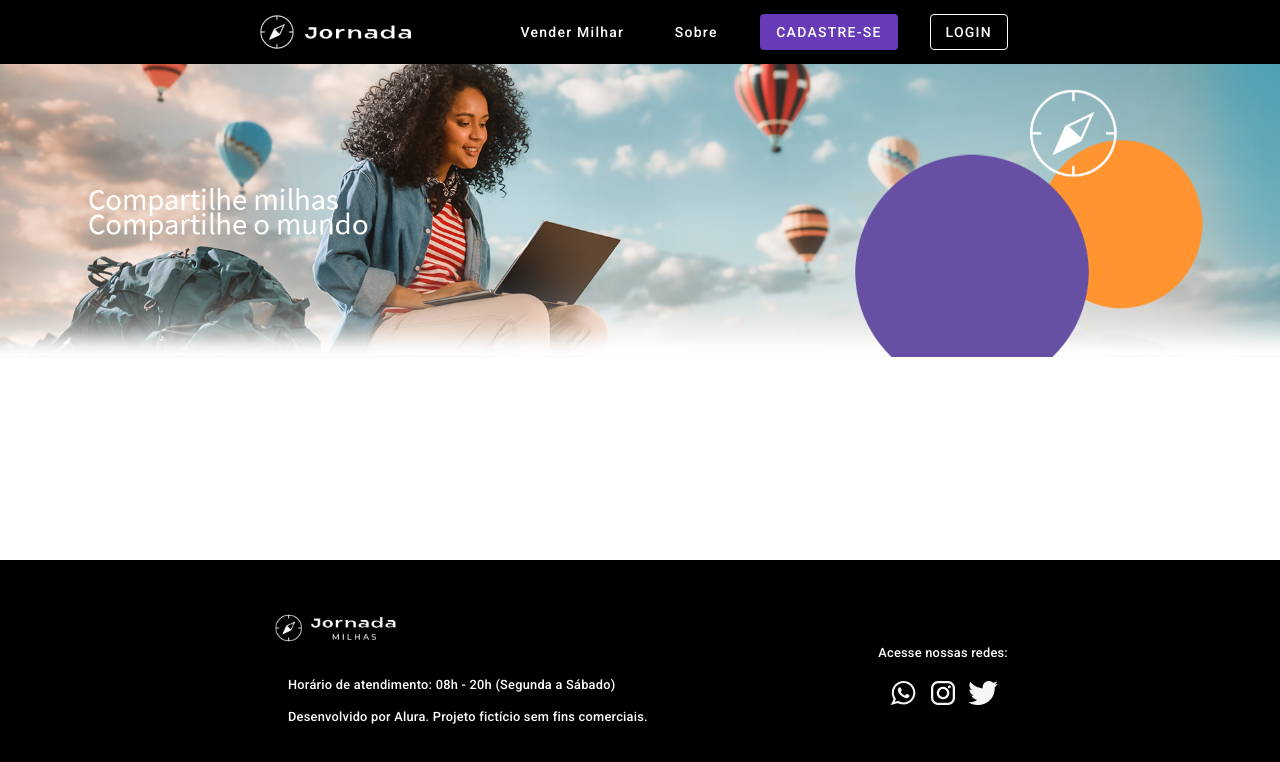
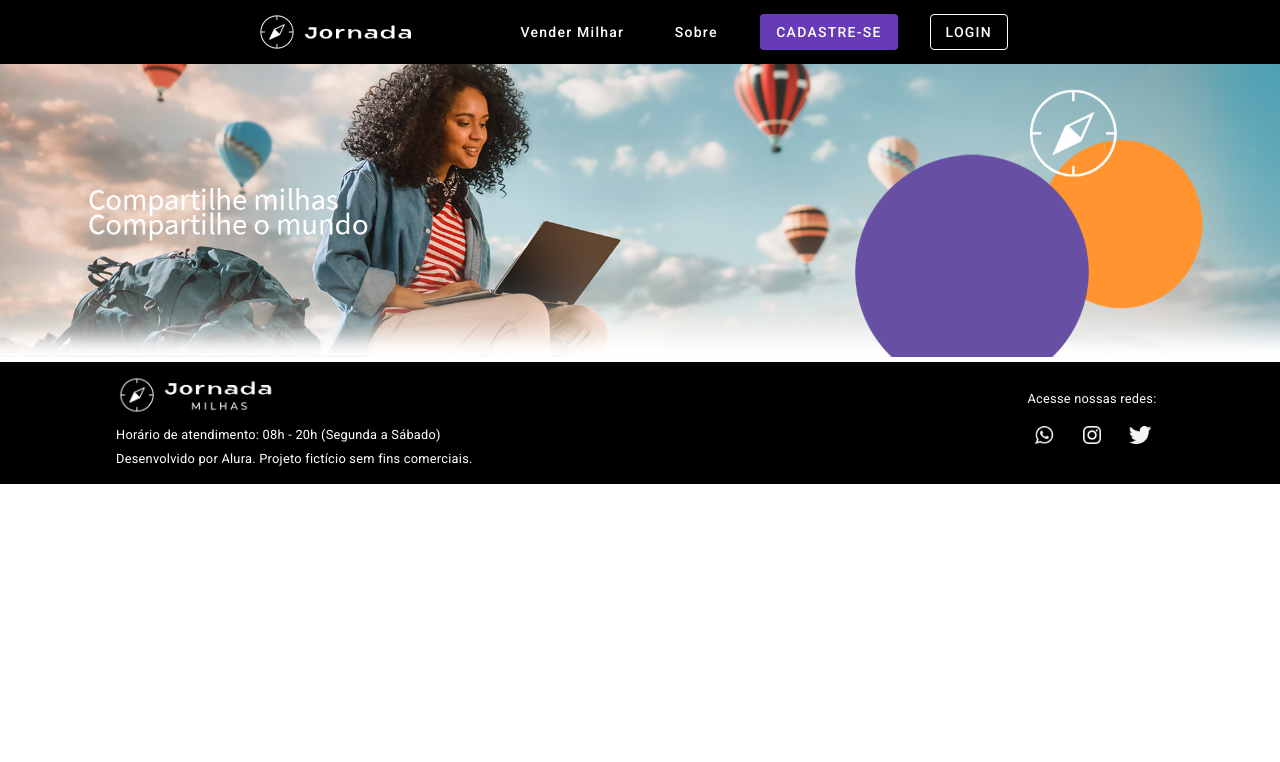
Before and after one commit to JNaicraG/jornada-milhas, an Angular app: page / in a window 1280 px wide. Shown: the top 762 px of the page. Built offline with nearby package versions, Linux system fonts and the light colour scheme.

Commit message:
chore: updated footer component like the Alura example

```diff
--- a/src/app/app.component.html
+++ b/src/app/app.component.html
@@ -1,4 +1,4 @@
 <!--Elementos fixos, como o header, ficam na home já que sempre serão exibidos e só o conteúdo/páginas é trocado-->
 <app-header></app-header>
+<router-outlet></router-outlet>
 <app-footer></app-footer>
-<router-outlet></router-outlet>
--- a/src/app/shared/footer/footer.component.html
+++ b/src/app/shared/footer/footer.component.html
@@ -1,5 +1,6 @@
-<footer class="app-footer">
-    <mat-toolbar>
+<!--<footer class="app-footer">
+    <app-container>
+        <div class="inner">
         <section>
             <img src="assets/imagens/logo-com-tagline.png" alt="Logo com tagline">
             <div>
@@ -7,7 +8,6 @@
                 <span>Desenvolvido por Alura. Projeto fictício sem fins comerciais.</span>
             </div>
         </section>
-        <span class="spacer"></span>
         <section>
             <span>Acesse nossas redes:</span>
             <nav>
@@ -22,5 +22,41 @@
                 </a>
             </nav>
         </section>
-    </mat-toolbar>
+    </div>
+    </app-container>
+</footer>-->
+
+
+<footer class="app-footer">
+    <app-container>
+        <div class="inner">
+            <ul>
+                <li>
+                    <img src="assets/imagens/logo-com-tagline.png" alt="Logo com tagline">
+                </li>
+                <li>
+                    Horário de atendimento: 08h - 20h (Segunda a Sábado)
+                </li>
+                <li>
+                    Desenvolvido por Alura. Projeto fictício sem fins comerciais.
+                </li>
+            </ul>
+            <ul class="socials">
+                <li>
+                    Acesse nossas redes:
+                </li>
+                <li>
+                    <button mat-icon-button>
+                        <img src="assets/icones/whatsapp.png" alt="Twitter">
+                    </button>
+                    <button mat-icon-button>
+                        <img src="assets/icones/instagram.png" alt="Twitter">
+                    </button>
+                    <button mat-icon-button>
+                        <img src="assets/icones/twitter.png" alt="Twitter">
+                    </button>
+                </li>
+            </ul>
+        </div>
+    </app-container>
 </footer>
--- a/src/app/shared/footer/footer.component.scss
+++ b/src/app/shared/footer/footer.component.scss
@@ -1,45 +1,83 @@
+//.app-footer{
+
+//    position: relative;
+//    bottom: 0px;
+//    margin: 0;
+//    background-color: black;
+//    color: white;
+
+//    //.mat-toolbar{
+//      .inner{
+//      display: flex;
+//      flex-direction: row;
+//      align-items: center;
+//      justify-content: space-between;
+
+//      width: 100%;
+//      height: 30vh;
+//    }
+
+//    span{
+//      font-size: 0.8rem;
+//    }
+
+//    section{
+//      padding: 0px 16px;
+
+//      img{
+//          height: 32px;
+//      }
+//    }
+
+//    div{
+//      display: flex;
+//      flex-direction: column;
+//      padding: 16px 0;
+//    }
+
+//    nav{
+//      display: flex;
+//      justify-content: center;
+//      a{
+//        margin: 8px 4px;
+//      }
+//    }
+
+
+//    //.spacer {
+//    //  flex: 1 1 auto;
+//    //}
+
+//}
+
+
+
 .app-footer{
+  background-color: black;
+  color: white;
+  font-weight: 400;
+  font-size: 0.8rem;
+  line-height: 24px;
 
-    position: fixed;
-    bottom: 0;
+  .inner{
     display: flex;
-    width: 100%;
-
-    span{
-      font-size: 0.8rem;
+    justify-content: space-between;
+    align-items: center;
+    img{
+      max-width: 100%;
+      max-height: 40px;
     }
 
-    section{
-      padding: 0px 16px;
-
-      img{
-          height: 32px;
+    ul{
+      padding:0;
+      list-style: none;
+      &.socials{
+        li{
+          text-align: center;
+        }
       }
     }
 
-    div{
-      display: flex;
-      flex-direction: column;
-      padding: 16px;
-    }
+  }
 
-    nav{
-      display: flex;
-      justify-content: center;
-      a{
-        margin: 8px 4px;
-      }
-    }
-
-
-    .spacer {
-      flex: 1 1 auto;
-    }
-
-    .mat-toolbar{
-        background-color: black;
-        color: white;
-        padding: 0 256px;
-        height: 30vh;
-      }
 }
```
